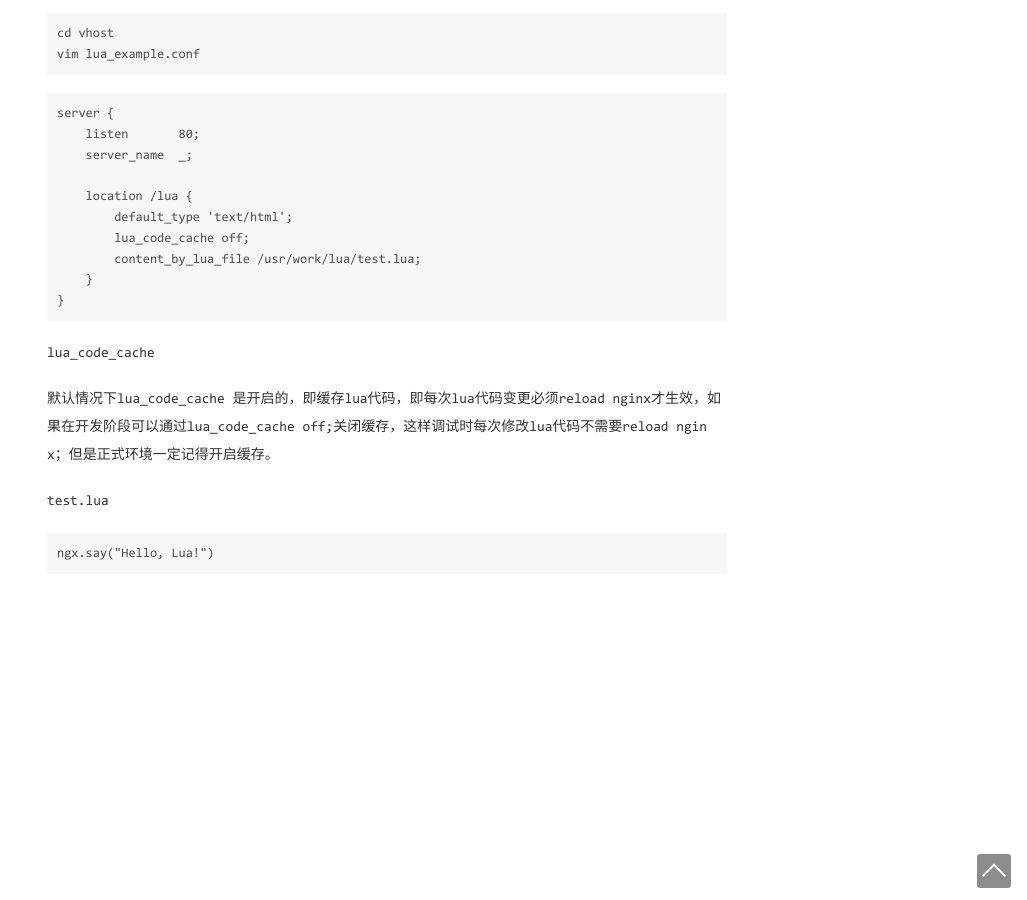
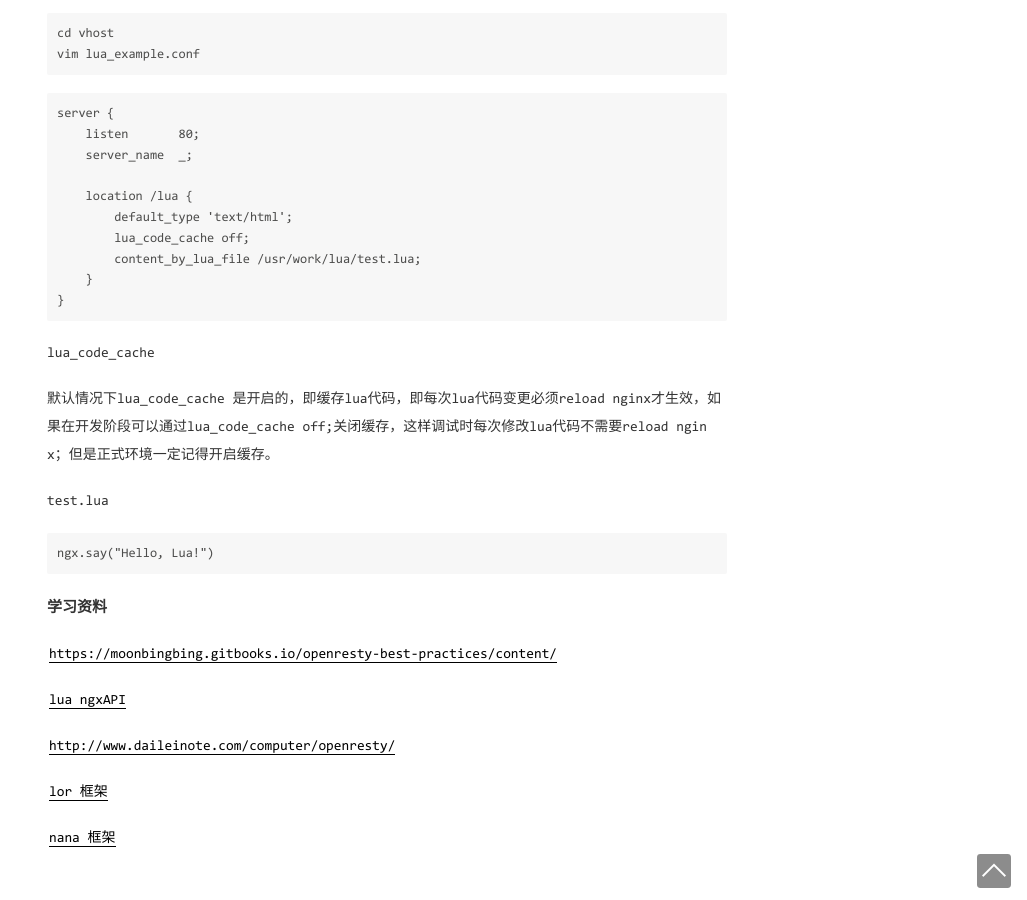
Before and after one commit to yuyu888/yuyu888.github.io, a Jekyll site: the page built from _posts/2020-12-22-OpenResty安装（ubuntu）.md, in a window 1280 px wide and 900 px high, scrolled down 2178 px. Shown: the whole window, without its empty margins (253-1280 px from the left). Built offline with Jekyll 4.4.1, drawn with Linux system fonts in a browser that asks for light colours; comment, search, counter and statistics services are not loaded.

Commit message:
博客搬家

`````diff
--- a/_posts/2020-12-22-OpenResty安装（ubuntu）.md
+++ b/_posts/2020-12-22-OpenResty安装（ubuntu）.md
@@ -119,3 +119,15 @@ test.lua
 ````
 ngx.say("Hello, Lua!")
 ````
+
+### 学习资料
+
+[https://moonbingbing.gitbooks.io/openresty-best-practices/content/](https://moonbingbing.gitbooks.io/openresty-best-practices/content/)
+
+[lua ngxAPI](https://openresty-reference.readthedocs.io/en/latest/Lua_Nginx_API/#ngxreqget_method)
+
+[http://www.daileinote.com/computer/openresty/](http://www.daileinote.com/computer/openresty/)
+
+[lor 框架](http://lor.sumory.com/docs/getting-started-cn)
+
+[nana 框架](https://github.com/horan-geeker/nana)
`````
Also changed, not shown: _posts/2020-12-22-go环境搭建.md (added, +84 -0 lines).
